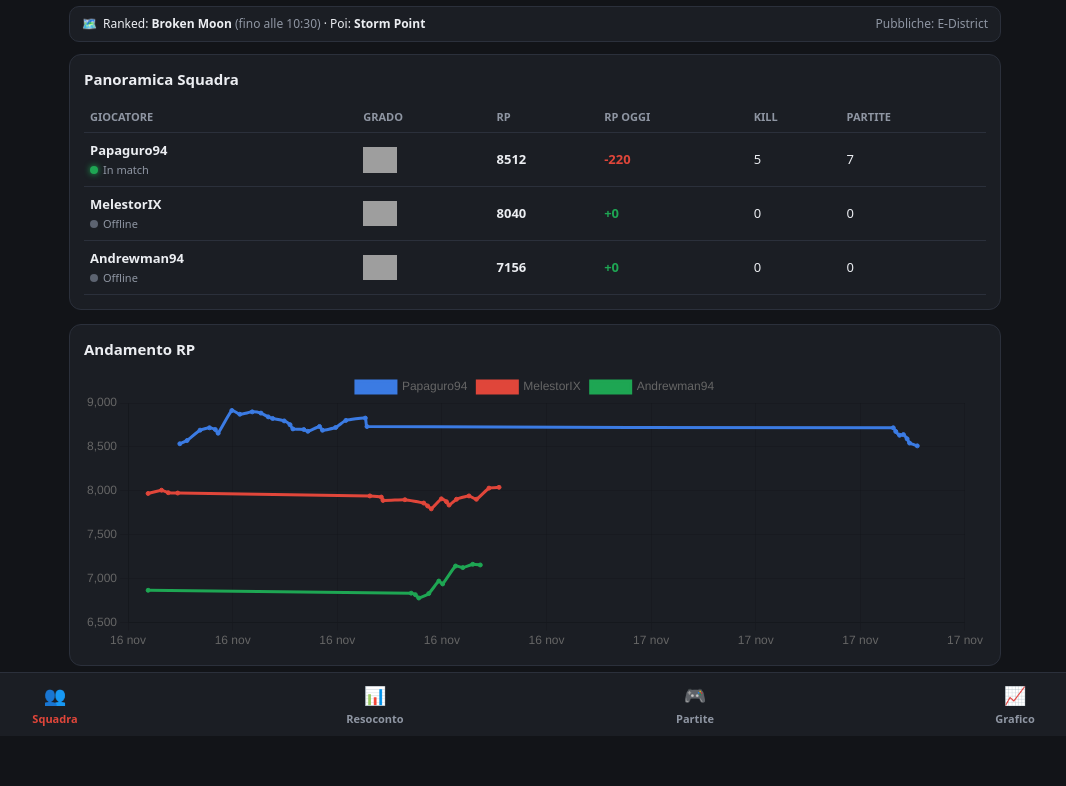
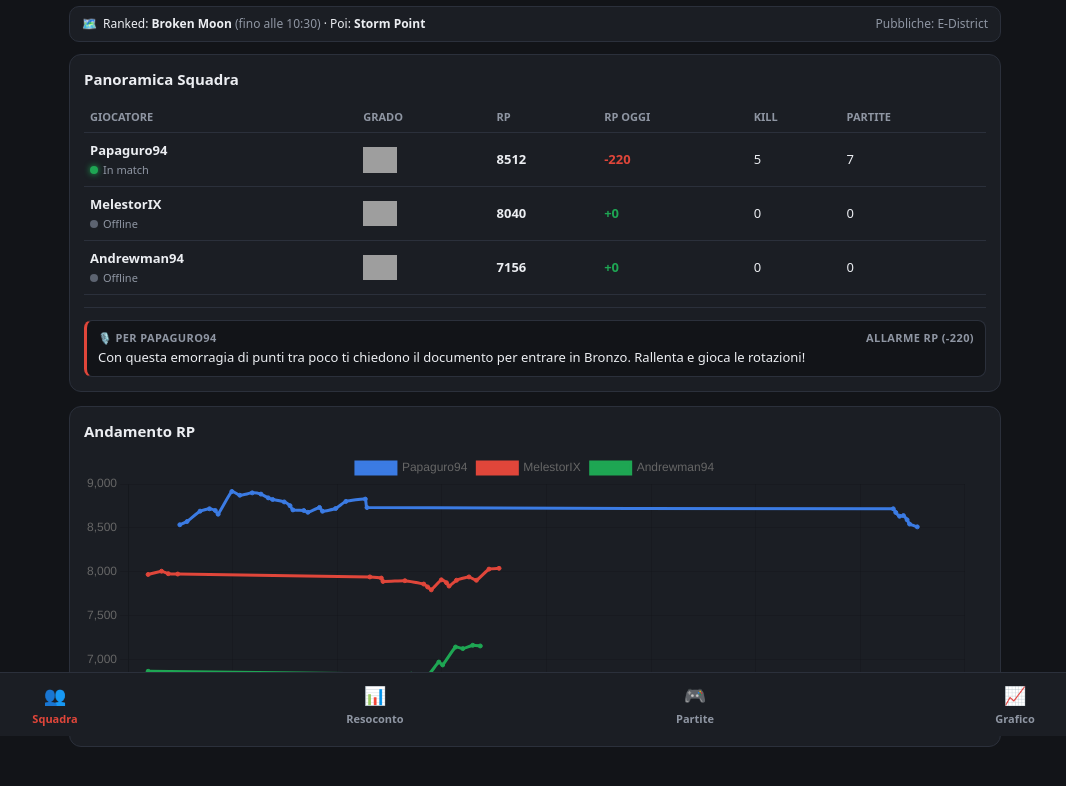
Before and after one commit to lukeapples/apex-tracker, a plain HTML site: page index.html in a window 1280 px wide. Shown: the part 64-850 px from the top of the page, without its empty margins (105-1171 px from the left). Before the commit the page ends 820 px from the top, so only its background shows below. Drawn offline with nearby package versions, Linux system fonts and the light colour scheme; grey boxes are pictures that could not be loaded.

Commit message:
Update index.html

```diff
--- a/index.html
+++ b/index.html
@@ -53,6 +53,12 @@
     .prog-wrap{width:100%;max-width:220px}
     .prog-bar{height:6px;background:var(--card);border-radius:4px;overflow:hidden;margin-top:4px;border:1px solid var(--bd)}
     .prog-fill{height:100%;background:var(--acc);border-radius:4px}
+    .tips-wrap{margin-top:12px;padding-top:12px;border-top:1px solid var(--bd);display:flex;flex-direction:column;gap:8px}
+    .tip-box{background:var(--bg);border:1px solid var(--bd);border-left:3px solid var(--warn);border-radius:8px;padding:9px 11px;font-size:13px}
+    .tip-box.tip-rp{border-left-color:var(--down)}
+    .tip-box.tip-kills{border-left-color:var(--warn)}
+    .tip-box.tip-good{border-left-color:var(--up)}
+    .tip-head{font-size:11px;font-weight:700;text-transform:uppercase;letter-spacing:.4px;color:var(--mut);margin-bottom:2px;display:flex;justify-content:space-between}
     .hidden{display:none}
   </style>
 </head>
@@ -76,6 +82,7 @@
       <thead><tr><th>Giocatore</th><th>Grado</th><th>RP</th><th>RP Oggi</th><th>Kill</th><th>Partite</th></tr></thead>
       <tbody id="compare-table"></tbody>
     </table></div>
+    <div id="squad-tips" class="tips-wrap hidden"></div>
   </div>
   <div class="card">
     <h2>Andamento RP</h2>
@@ -146,6 +153,98 @@ const fmt = t => new Date(t * 1000).toLocaleString('it-IT', {day:'2-digit',month
 const fmtTime = t => new Date(t * 1000).toLocaleTimeString('it-IT', {hour:'2-digit',minute:'2-digit'});
 const esc = s => String(s).replace(/[&<>"]/g, c => ({'&':'&amp;','<':'&lt;','>':'&gt;','"':'&quot;'}[c]));
 const store = {get(k){try{return localStorage.getItem(k)}catch(e){return null}},set(k,v){try{localStorage.setItem(k,v)}catch(e){}}};
+
+const COACH_TIPS = {
+  lowRp: [
+    "Stai donando RP in beneficenza all'intera lobby. Prendi tu il Jumpmaster e atterra dove non ci sono già 6 squad.",
+    "Con questa emorragia di punti tra poco ti chiedono il documento per entrare in Bronzo. Rallenta e gioca le rotazioni!",
+    "Forse buttarsi in mezzo a quattro team con una P2020 scarica non era la mossa del secolo. Prova rotazioni più intelligenti.",
+    "Il tuo grafico RP sembra una pista nera da sci. Fatti passare il Jumpmaster e scegli un drop sicuro.",
+    "Stai finanziando la scalata al Master di tutta Europa. Respira, guarda la safe e non pushare ogni sparo che senti.",
+    "Consiglio tattico: l'obiettivo delle Ranked è guadagnare punti, non tornare in lobby in tempo record. Gioca di posizione!",
+    "Se continui a perdere RP così velocemente, l'API andrà in overflow negativo. Ruota prima verso la zona e scegli i fight.",
+    "Qualcuno gli tolga il tasto per staccarsi dal Jumpmaster: atterrate insieme e giocate la ring invece di fare gli eroi.",
+    "Meno hot-drop da suicidio, più cervello sulle rotazioni: i punti arrivano se resti vivo dopo i primi 3 minuti."
+  ],
+  lowKills: [
+    "Stai facendo più turismo panoramico che combattimenti. Resta incollato ai compagni e spara allo stesso bersaglio!",
+    "Le tue kill sono più rare di un Heirloom nei pacchetti gratis. Usa meglio le coperture invece di passeggiare in campo aperto.",
+    "Ottimo lavoro come esca umana, ora però prova anche ad atterrare qualcuno. Stai vicino al team e sfrutta gli headglitch!",
+    "I nemici non muoiono solo perché li guardi male: gioca dietro una copertura e segui il focus dei tuoi compagni.",
+    "Rapporto kill/partite da pacifista convinto. Non staccarti dalla squadra e non peekare senza copertura.",
+    "Stai collezionando assist morali e danni all'aria. Stringi le distanze con la squad e copri gli angoli giusti.",
+    "Ricorda che le armi servono a fare danni, non solo a pesare nello zaino. Gioca stretto coi tuoi e usa i ripari!",
+    "Se muori sempre per primo in mezzo alla strada, forse un muro o una roccia potrebbero esserti amici. Stai col team!",
+    "Più copertura, meno corse da centometrista verso tre nemici: resta a portata di scambio dei tuoi compagni."
+  ],
+  good: [
+    "Oggi stai carriando la lobby: ricordati di fare stretching alla schiena per tutto il peso che stai portando.",
+    "Numeri solidi! Continua così e forse stasera i tuoi compagni ti offrono almeno una batteria scudo.",
+    "Stai giocando talmente pulito che tra poco ti segnalano per aimbot. Non montarti la testa e chiudi la safe.",
+    "Finalmente qualcuno che si ricorda da quale lato del fucile escono i proiettili. Ottimo ritmo!",
+    "Se continui con questa media, oggi il grado superiore non te lo toglie nessuno. Occhio solo a non over-pushare!",
+    "Stai tenendo in piedi la baracca: continua a dettare i tempi e non farti trascinare nei fight inutili.",
+    "Oggi la mira è calda e le rotazioni girano. Approfittane prima che l'algoritmo decida di punirti.",
+    "Prestazione da manuale: pochi fronzoli, tanti danni e punti in cassaforte."
+  ],
+  idle: [
+    "Ancora 0 partite oggi: il riscaldamento in Poligono è finito, ora tocca andare a sudare in Ranked.",
+    "Pronto in lobby e lucidato il mirino? Ricordati: coperture, focus di squadra e niente atterraggi suicidi.",
+    "Oggi tabellone ancora immacolato. Fai tu il Jumpmaster alla prima così partite con il piede giusto!",
+    "Motori accesi in lobby: vediamo se oggi si scalano divisioni o si collezionano biglietti di sola andata per la lobby.",
+    "Prima partita della sessione: gioca stretto ai compagni e non regalare punti a freddo."
+  ]
+};
+
+function buildSquadTips(squadPlayers) {
+  const onlinePlayers = squadPlayers.filter(item => item.p && (item.p.is_online || item.p.is_in_game));
+  const box = $('squad-tips');
+  if (!onlinePlayers.length) {
+    box.classList.add('hidden');
+    box.innerHTML = '';
+    return;
+  }
+
+  const usedIndices = { lowRp: new Set(), lowKills: new Set(), good: new Set(), idle: new Set() };
+
+  const cards = onlinePlayers.map((item, idx) => {
+    const name = esc(item.p.name || item.uid);
+    let cat = 'good';
+    let tag = 'Coach Live';
+    let cls = 'tip-good';
+
+    if (item.rpD <= -100) {
+      cat = 'lowRp';
+      tag = `Allarme RP (${item.rpD})`;
+      cls = 'tip-rp';
+    } else if (item.matchesD > 0 && item.kD < item.matchesD * 0.6) {
+      cat = 'lowKills';
+      tag = `Mira fredda (${item.kD} kill / ${item.matchesD} part.)`;
+      cls = 'tip-kills';
+    } else if (item.matchesD === 0) {
+      cat = 'idle';
+      tag = 'Pre-partita';
+      cls = '';
+    }
+
+    const pool = COACH_TIPS[cat];
+    let pick = Math.floor(Math.random() * pool.length);
+    let tries = 0;
+    while (usedIndices[cat].has(pick) && tries < pool.length) {
+      pick = (pick + 1 + idx) % pool.length;
+      tries++;
+    }
+    usedIndices[cat].add(pick);
+
+    return `<div class="tip-box ${cls}">
+      <div class="tip-head"><span>&#x1F399;&#xFE0F; Per ${name}</span><span>${esc(tag)}</span></div>
+      <div>${esc(pool[pick])}</div>
+    </div>`;
+  }).join('');
+
+  box.innerHTML = cards;
+  box.classList.remove('hidden');
+}
 
 const STAT_MAP = {
   'rank_score': 'Punti Rango (RP)',
@@ -236,7 +335,6 @@ function getRankVisual(p) {
   return label;
 }
 
-// Restituisce chiave univoca YYYY-MM-DD ed etichetta leggibile considerando il reset alle 04:00
 function getGamingDayInfo(ts) {
   const shifted = new Date((ts - 4 * 3600) * 1000);
   const nowShifted = new Date(Date.now() - 4 * 3600 * 1000);
@@ -477,6 +575,8 @@ function renderCompare() {
     <td>${item.matchesD}</td>
   </tr>`).join('');
 
+  buildSquadTips(squadPlayers);
+
   const datasets = squadPlayers.map(item => ({
     label: item.p.name || item.uid,
     data: D.changes.filter(c => c[1] === item.uid && c[2] === 'rank_score').map(r => ({ x: r[0] * 1000, y: r[4] })),
@@ -516,7 +616,7 @@ function renderRecap() {
     <div class="prog-wrap">
       <div class="row" style="justify-content:space-between;font-size:11px">
         <span class="mut">Livello ${pObj.level || ''}</span>
-        <b>${pct}%</b>
+        <b>${pct}% al prossimo</b>
       </div>
       <div class="prog-bar"><div class="prog-fill" style="width:${Math.min(100, Math.max(0, pct))}%"></div></div>
     </div>` : ''}
@@ -594,7 +694,6 @@ function renderMatches() {
     return;
   }
 
-  // Raggruppa le partite per giornata (con reset alle 04:00)
   const dayGroups = [];
   list.forEach(s => {
     const dayInfo = getGamingDayInfo(s.ts);
```
